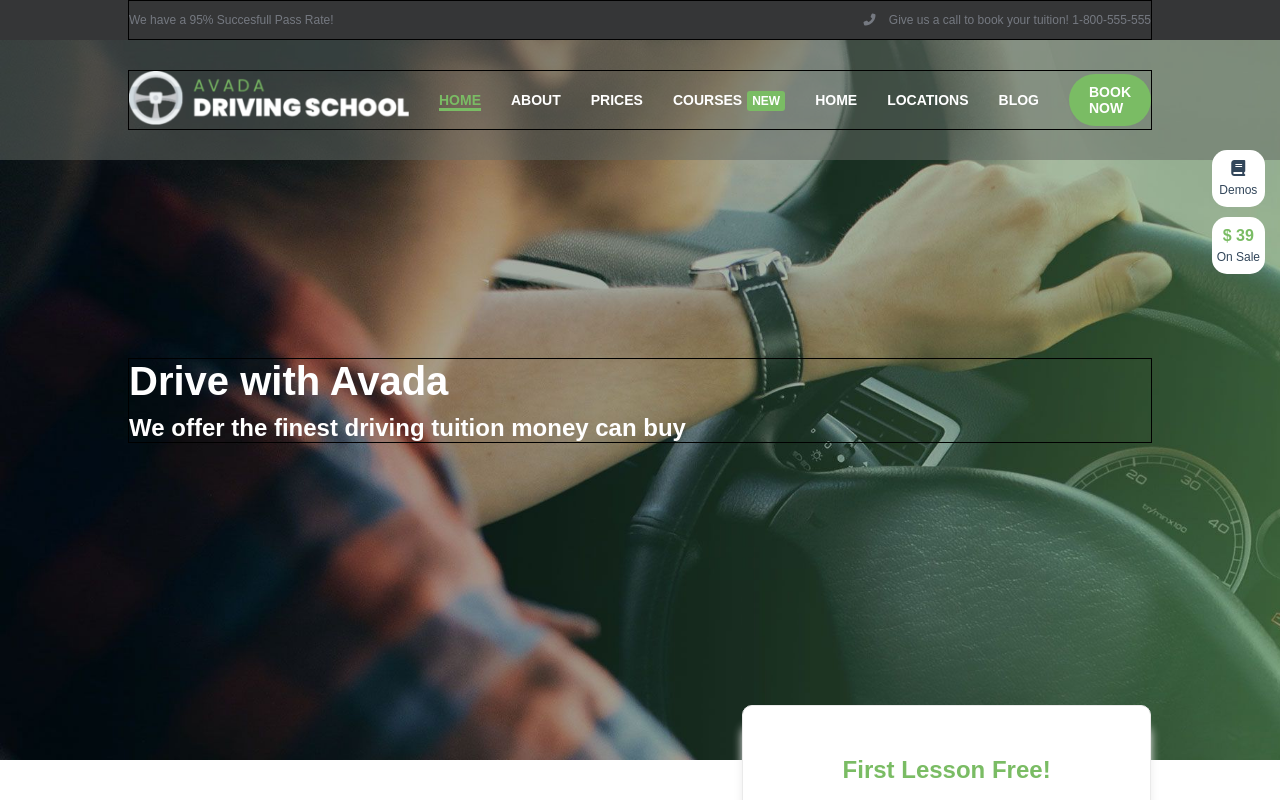
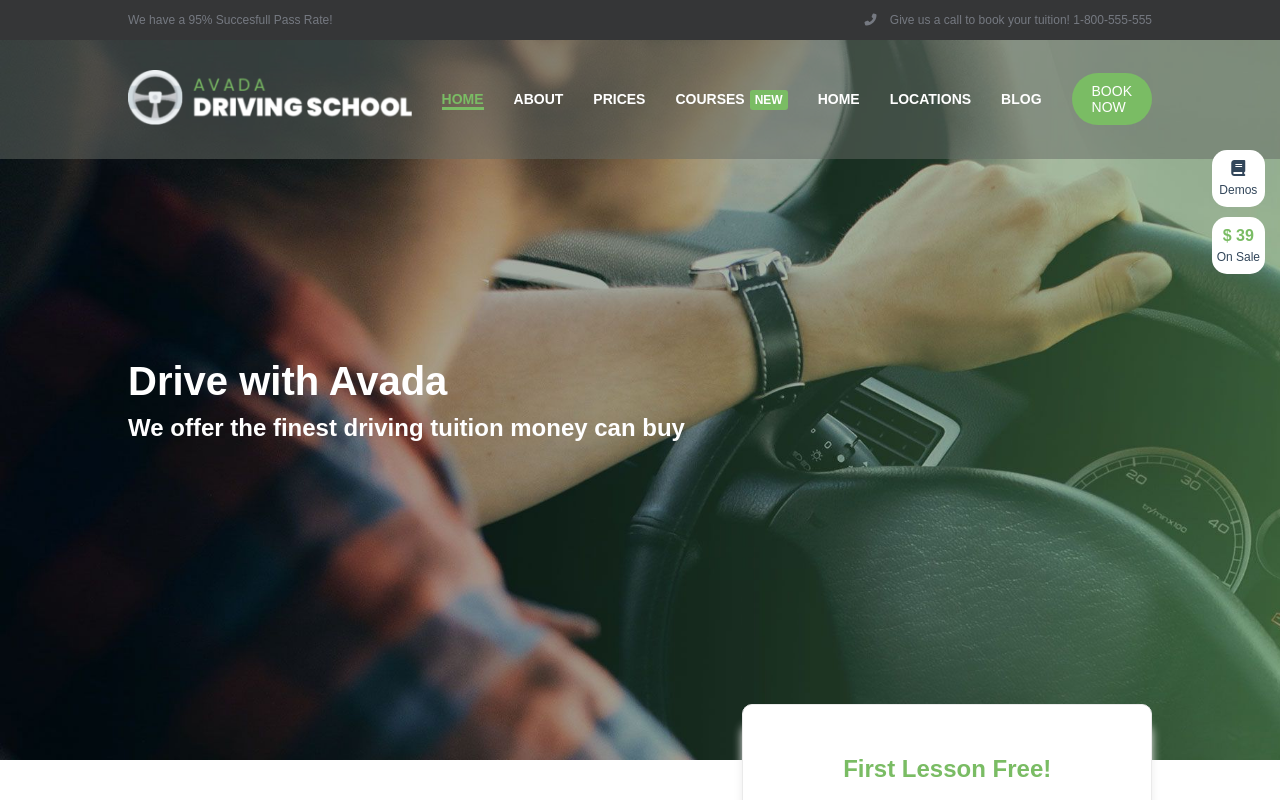
Before and after one commit to RominaMalimban/proj-html-vuejs, a Vue app: page / in a window 1280 px wide. Shown: the top 800 px of the page. Built offline with nearby package versions, Linux system fonts and the light colour scheme.

Commit message:
esercizio completato da fare solo pulizia codice

```diff
--- a/src/styles/generals.scss
+++ b/src/styles/generals.scss
@@ -34,6 +34,6 @@ h3 {
     width: 80%;
     max-width: 1200px;
     margin: 0 auto;
-    // debug
-    border: 1px solid black;
+    // // debug
+    // border: 1px solid black;
 }
--- a/src/styles/partials/_mixins.scss
+++ b/src/styles/partials/_mixins.scss
@@ -22,9 +22,14 @@
 // REGOLE BUTTONS:
 @mixin button {
     font-size: 14px;
-    font-weight: bold;
     color: #fff;
     background-color: $primary;
     border-radius: 30px;
     margin-left: 30px;
+
+    &:hover {
+        background-color: #fff;
+        border: 4px solid $primary;
+        color: $primary;
+    }
 }
```
